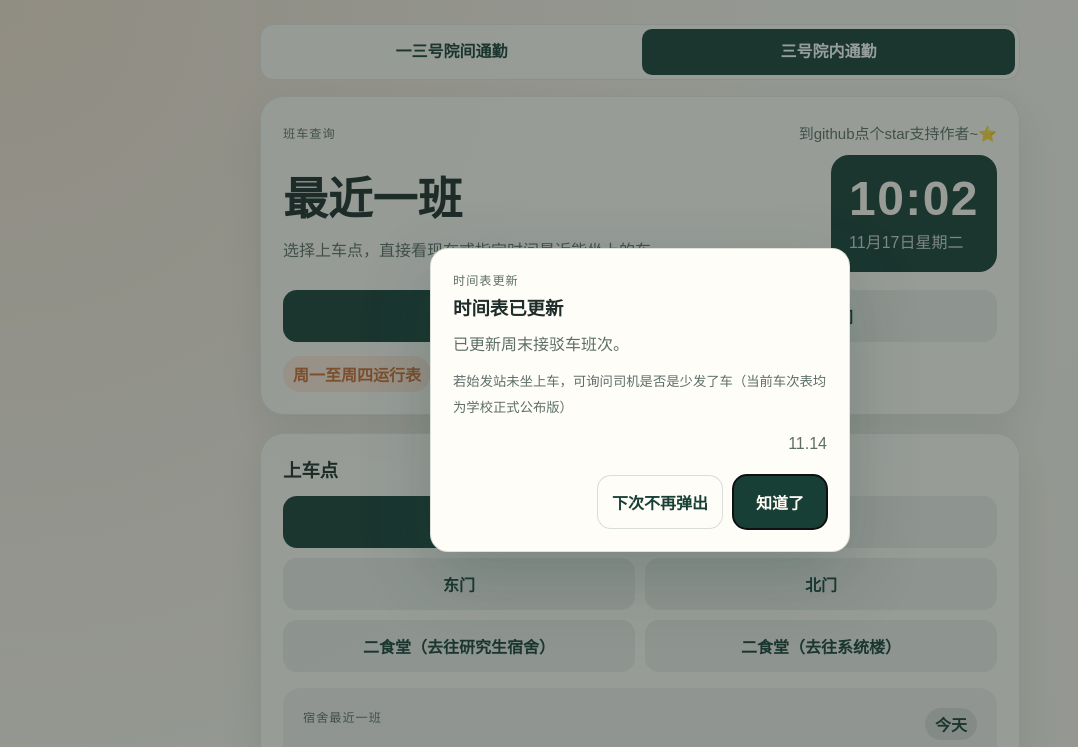
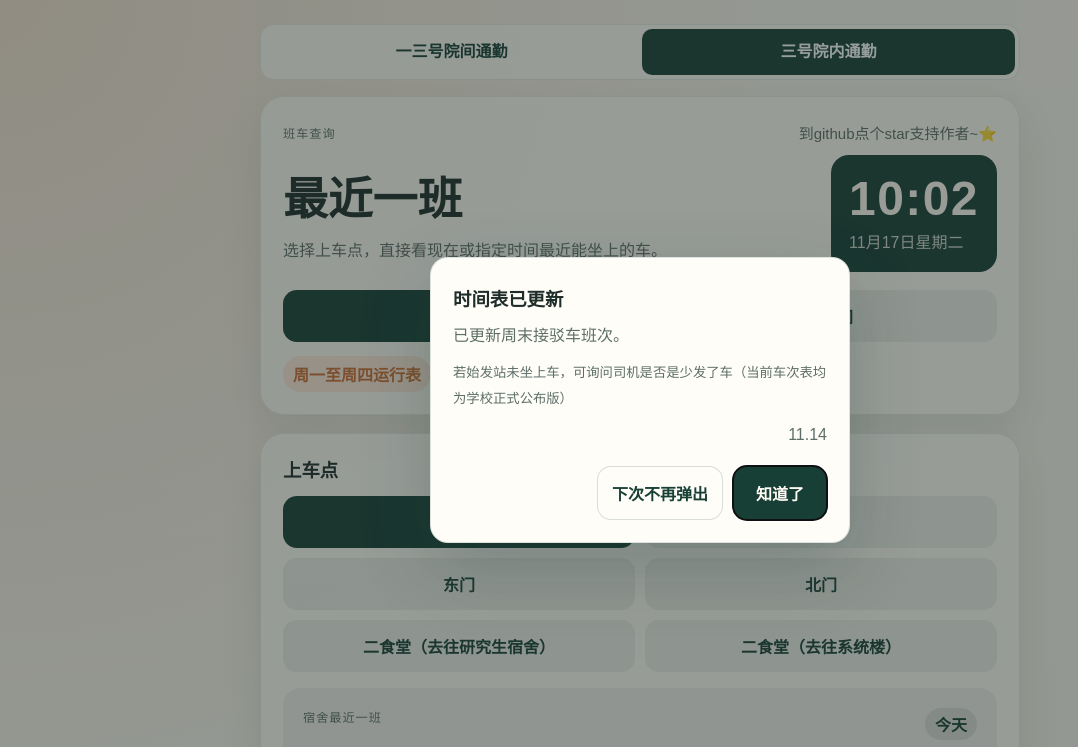
Before and after one commit to qiutao20/nudt_bus_for_CSE, a plain HTML site: page index.html in a window 1280 px wide. Shown: the top 747 px of the page, without its empty margins (0-1078 px from the left). Drawn offline with nearby package versions, Linux system fonts and the light colour scheme.

Commit message:
Remove redundant timetable notice label

```diff
--- a/index.html
+++ b/index.html
@@ -130,7 +130,6 @@
   <div class="update-notice" id="updateNotice" role="dialog" aria-modal="true" aria-labelledby="updateNoticeTitle" hidden>
     <div class="update-notice-backdrop" data-update-notice-close></div>
     <section class="update-notice-card">
-      <p class="eyebrow">时间表更新</p>
       <h2 id="updateNoticeTitle">时间表已更新</h2>
       <p class="update-notice-copy">已更新周末接驳车班次。</p>
       <p class="update-notice-copy"><small>若始发站未坐上车，可询问司机是否是少发了车（当前车次表均为学校正式公布版）</small></p>
```
